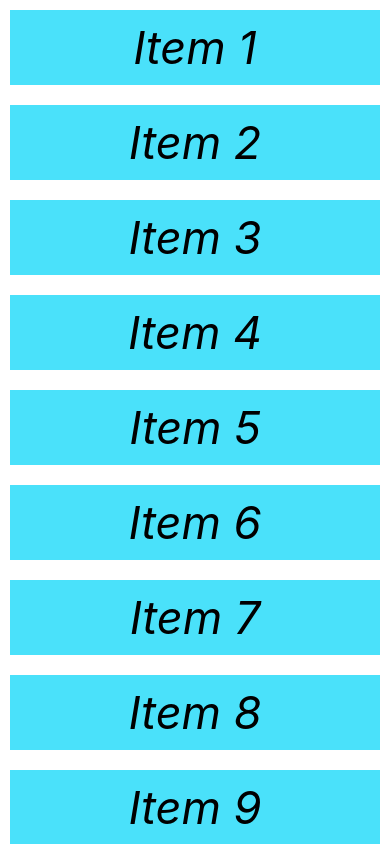
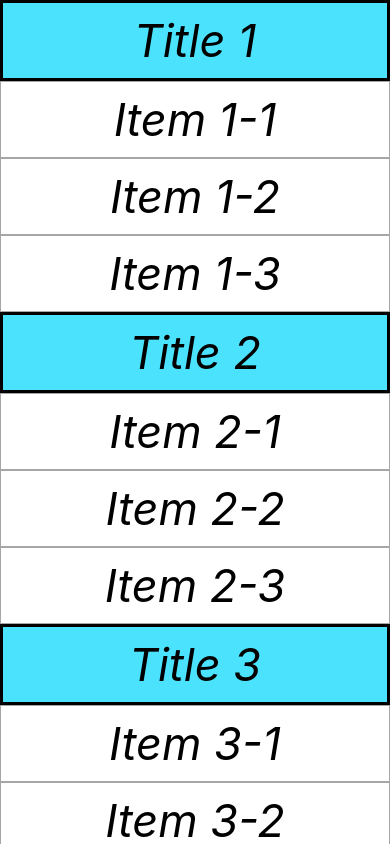
Before and after one commit to ebarretodev/primeiroappexpo, a React Native app: screen / in a window 390 px wide. Built offline with nearby package versions, Linux system fonts and the light colour scheme.

Commit message:
Section List using states and refresh

```diff
--- a/App.js
+++ b/App.js
@@ -1,5 +1,5 @@
 import { useState } from 'react';
-import { Linking, StyleSheet, Text, View, Button, TouchableOpacity, SafeAreaView, ScrollView, RefreshControl, Platform, StatusBar, FlatList } from 'react-native';
+import { Linking, StyleSheet, Text, View, Button, TouchableOpacity, SafeAreaView, ScrollView, RefreshControl, Platform, StatusBar, FlatList, SectionList } from 'react-native';
 
 
 TouchableOpacity.defaultProps = { activeOpacity: 0.1 }; //used to disappears when clicked
@@ -19,7 +19,7 @@ export default function App() {
     { item: 'Item 98' },
   ])
 
-  const DATA = [
+  const [data, setData] = useState([
     {
       title: 'Title 1',
       data: [ 'Item 1-1', 'Item 1-2', 'Item 1-3']
@@ -36,24 +36,33 @@ export default function App() {
       title: 'Title 4',
       data: [ 'Item 4-1', 'Item 4-2', 'Item 4-3']
     },
-  ]
+  ])
 
   const [refreshing, setRefreshing] = useState(false)
 
   const onRefresh = () => {
     setRefreshing(true)
-    setItems([...items, { item: 'Item 69' }])
+    let nextValue = data.length + 1
+    setData([...data, {
+      title: `Title ${nextValue}`,
+      data: [`Item ${nextValue}-1`, `Item ${nextValue}-2`, `Item ${nextValue}-3`]
+    },])
     setRefreshing(false)
   }
 
 
   return (
     <SafeAreaView style={styles.safeArea} >
-      <FlatList
-        data={items}
-        renderItem={({ item, index }) => (
-          <View style={styles.item} key={index.toString()}>
-            <Text style={styles.text}>{item.item}</Text>
+      <SectionList
+        sections={data}
+        renderItem={({ item }) => (
+          <View style={styles.item} >
+            <Text style={styles.text}>{item}</Text>
+          </View>
+        )}
+        renderSectionHeader={({ section }) => (
+          <View style={styles.header}>
+            <Text style={styles.text}>{section.title}</Text>
           </View>
         )}
         refreshControl={
@@ -64,21 +73,6 @@ export default function App() {
           />
         }
       />
-
-      {/* <ScrollView
-        style={styles.body}
-
-      >
-        {
-          items.map((i) => {
-            return (
-              <View style={styles.item} key={i.key}>
-                <Text style={styles.text}>{i.item}</Text>
-              </View>
-            )
-          })
-        }
-        </ScrollView> */}
         </SafeAreaView>
         );
 }
@@ -97,10 +91,19 @@ const styles = StyleSheet.create({
     backgroundColor: '#fff',
   },
   item: {
-    backgroundColor: '#4ae1fa',
+    backgroundColor: '#fff',
     justifyContent: 'center',
     alignItems: 'center',
-    margin: 10
+    borderWidth: 1,
+    borderColor: '#A6A6A6'
+  },
+  header: {
+    fontSize: 32,
+    backgroundColor: '#4BE2FD',
+    justifyContent: 'center',
+    alignItems: 'center',
+    borderWidth: 3,
+    borderColor: '#000'
   },
   text: {
     color: '#000',
```
